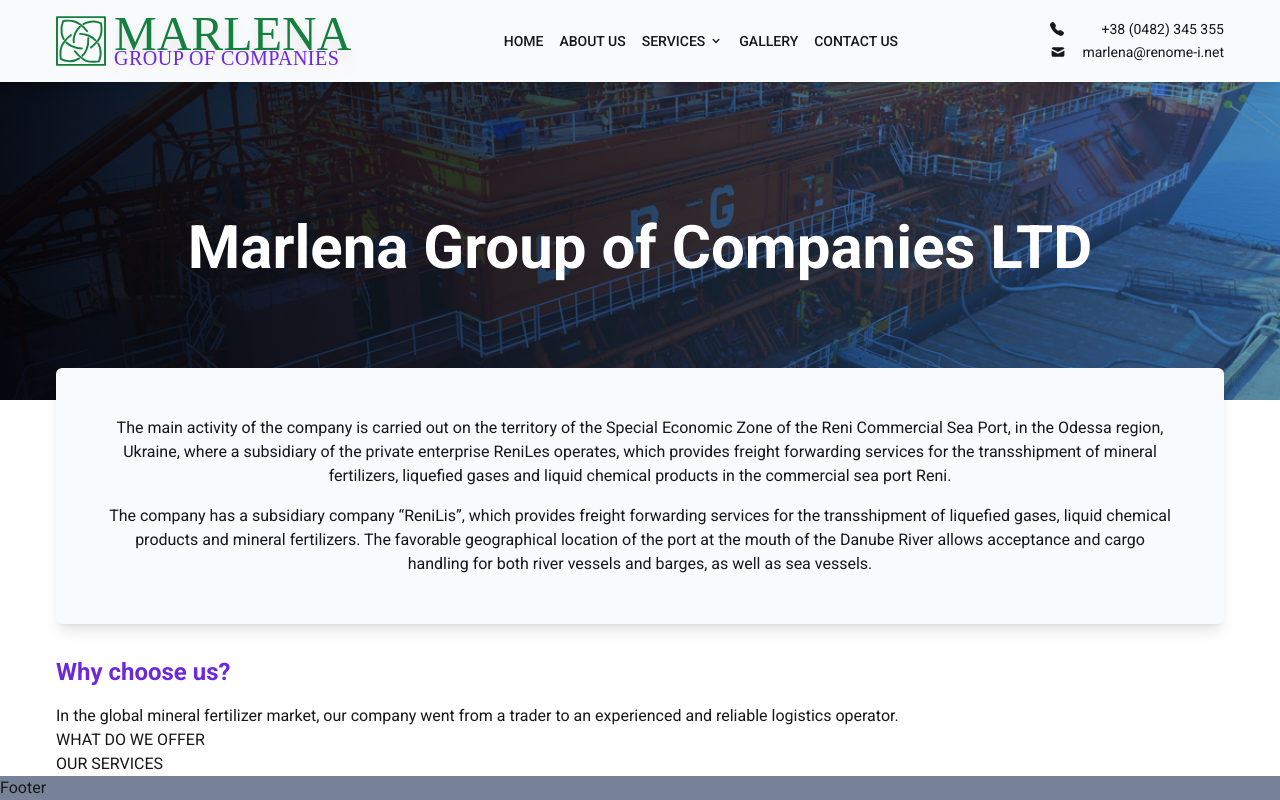
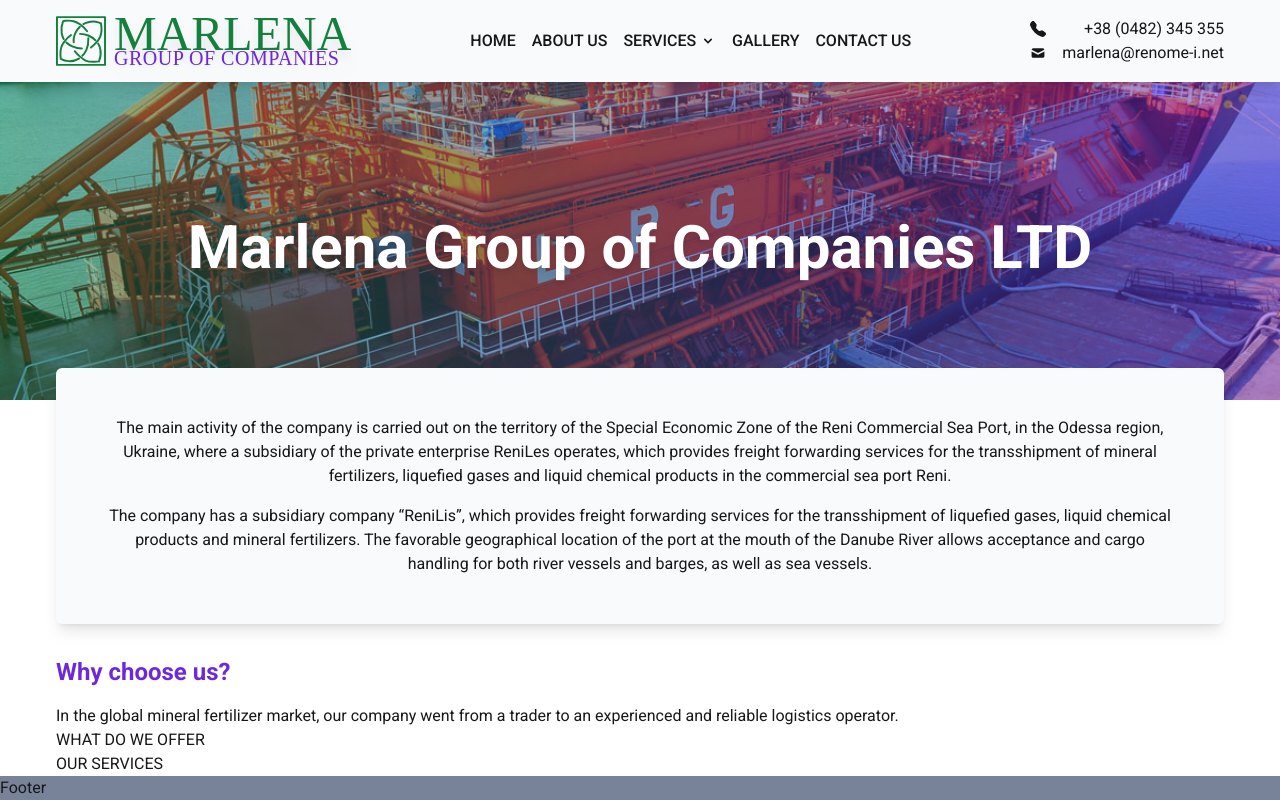
Before and after one commit to DiNeeZ/marlena, a Next.js app: page / in a window 1280 px wide. Built offline with nearby package versions, Linux system fonts and the light colour scheme; a web font is replaced by a local one.

Commit message:
header and hero was adapted for mobile devices

```diff
--- a/src/components/ContactInfo.jsx
+++ b/src/components/ContactInfo.jsx
@@ -4,10 +4,12 @@
 const ContactInfo = ({ ...otherProps }) => {
 
   return (
-    <ul className={`${otherProps.className} text-[12px] flex-col text-sm items-end space-y-2`}>
+    <ul className={`${otherProps.className} space-y-4 tablet:text-[12px] laptop:text-base flex-col
+      items-end tablet:space-y-1 laptop:space-y-2`}>
       <li className='w-full hover:text-violet-700  ease-in duration-150'>
         <a
-          className='flex justify-between leading-3 items-center space-x-4 outline-none focus:text-violet-700'
+          className='flex justify-between leading-3 items-center space-x-4 outline-none
+          focus:text-violet-700'
           href='tel:380482345355'>
           <BsFillTelephoneFill />
           <span>+38 (0482) 345 355</span>
--- a/src/components/Hero.jsx
+++ b/src/components/Hero.jsx
@@ -1,19 +1,22 @@
-import Image from 'next/image'
 import heroBg from '../assets/hero.jpg'
 
 const Hero = () => {
   return (
     <section className='w-full  bg-center bg-cover'>
 
-      <div className='relative w-full h-[50vh] bg-gradient-to-r from-dark to-san-mario flex justify-center items-center'>
-        <img src={heroBg.src} alt='bg' className='absolute w-full h-full object-cover object-center mix-blend-overlay opacity-50' />
+      <div style={{ backgroundImage: `url(${heroBg.src})` }}
+        className='relative w-full h-[50vh] flex justify-center items-center bg-cover bg-no-repeat bg-center'>
+        <div className='absolute top-0 left-0 w-full h-full bg-gradient-to-r from-green-700 to-violet-700 opacity-50' />
         <div className='container text-center flex flex-col justify-end'>
-          <h1 className='relative font-inter text-white text-6xl font-semibold pt-24 '>Marlena Group of Companies LTD</h1>
+          <h1 className='relative text-4xl font-inter text-white mobile:text-5xl tablet:text-6xl font-semibold pt-24 drop-shadow-lg
+          shadow-black '>
+            Marlena Group of Companies LTD
+          </h1>
         </div>
       </div>
 
       <div className='container'>
-        <div className='relative p-12 -mt-8 mb-8 bg-slate-50 rounded-md shadow-lg text-center'>
+        <div className='relative p-4 tablet:p-6 laptop:p-12 -mt-8 mb-8 bg-slate-50 rounded-md shadow-lg text-center'>
           <p className='mb-4'>
             The main activity of the company is carried out on the territory of the Special Economic Zone of the Reni
             Commercial Sea Port, in the Odessa region, Ukraine, where a subsidiary of the private enterprise ReniLes operates,
--- a/src/components/Nav.jsx
+++ b/src/components/Nav.jsx
@@ -5,8 +5,8 @@
 
   return (
     <div>
-      <ul className={`${otherProps.className} tablet:space-x-4 tablet:space-y-0 items-center
-      space-x-0 space-y-4 font-medium uppercase`}>
+      <ul className={`${otherProps.className} space-x-0 space-y-4 tablet:space-x-4 tablet:space-y-0 laptop:space-y-0 items-center
+       font-medium uppercase`}>
         {
           items.map(item => (
             <NavItem key={`nav-item-${item.text}`} item={item} />
--- a/src/components/NavItem.jsx
+++ b/src/components/NavItem.jsx
@@ -1,24 +1,16 @@
-import { useState } from 'react'
 import { HiChevronDown } from 'react-icons/hi'
 import NavDropdown from './NavDropdown'
 
 
 const NavItem = ({ item }) => {
-  const [ showDropdown, setShowDropdown ] = useState(false)
   const isRelative = item.dropdown ? 'relative' : ''
-  const handleFocus = () => setShowDropdown(true)
-  const handleBlur = () => setShowDropdown(false)
 
   return (
     <li
-      // onFocus={handleFocus}
-      // onBlur={handleBlur}
-      // onMouseEnter={handleFocus}
-      // onMouseLeave={handleBlur}
       tabIndex={0}
       className={`${isRelative} nav-item cursor-pointer hover:text-violet-700
       focus:text-violet-700 outline-none ease-in-out duration-150`}>
-      <div className='tablet:text-sm flex text-2xl items-center space-x-1 group'>
+      <div className='text-2xl tablet:text-[11px] laptop:text-sm desktop:text-base flex items-center space-x-1 group'>
         <span>{item.text}</span>
         {item.dropdown && <HiChevronDown className='group-hover:rotate-180 ease-in-out duration-300'/>}
       </div>
--- a/src/styles/globals.scss
+++ b/src/styles/globals.scss
@@ -13,7 +13,9 @@
 
   .nav-item {
     &:focus,
-    &:active {
+    &:active,
+    &:hover,
+    &:focus-within {
       svg {
         transform: rotate(180deg);
       }
@@ -22,12 +24,5 @@
         display: block;
       }
     }
-
-    &:focus-within,
-    &:hover {
-      .nav-dropdown {
-        display: block;
-      }
-    }
   }
 }
--- a/tailwind.config.js
+++ b/tailwind.config.js
@@ -9,15 +9,16 @@
       center: true,
       padding: {
         DEFAULT: '1rem',
-        sm: '2rem',
-        lg: '4rem',
-        xl: '5rem',
+        sm: '1rem',
+        lg: '2rem',
+        xl: '3rem',
         '2xl': '6rem'
       }
     },
     screens: {
       mobile: '640px',
-      tablet: '960px',
+      tablet: '768px',
+      laptop: '1024px',
       desktop: '1280px'
     },
     extend: {
```
